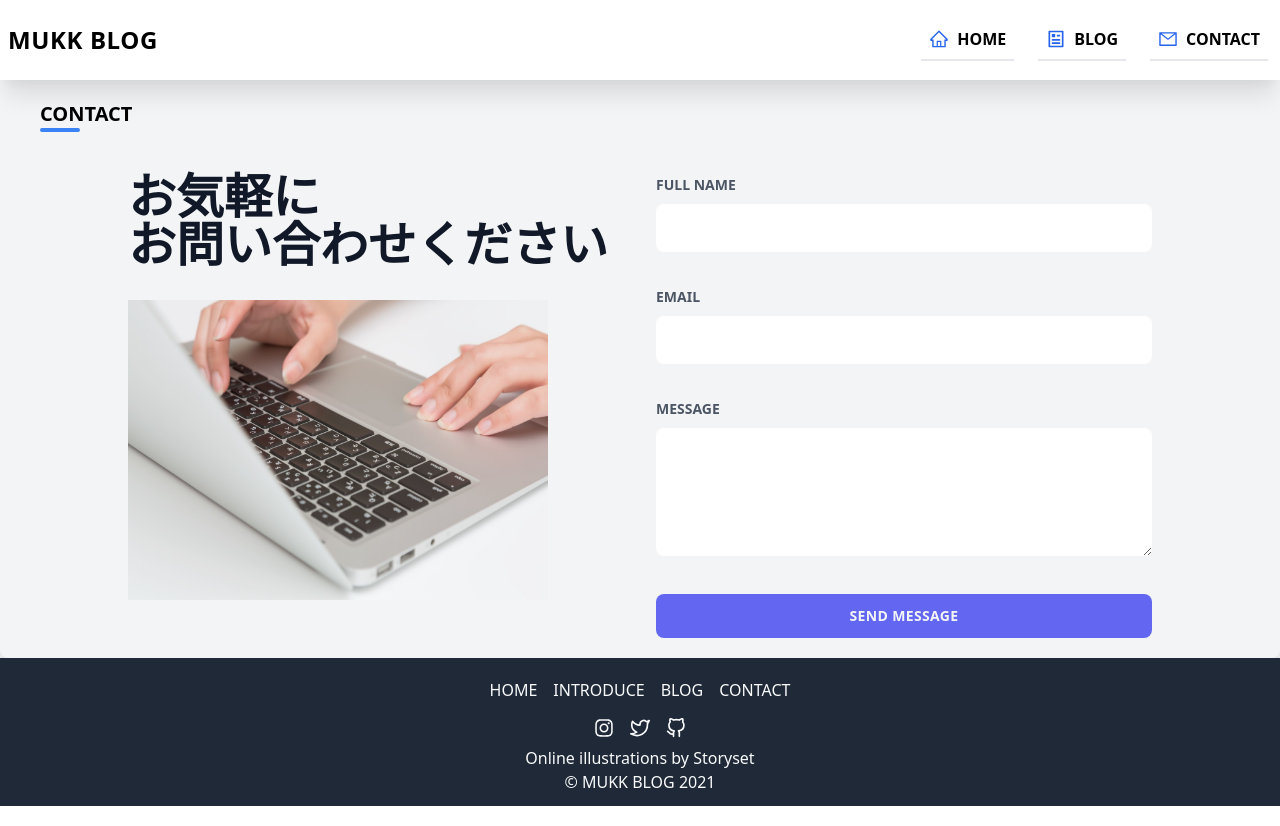
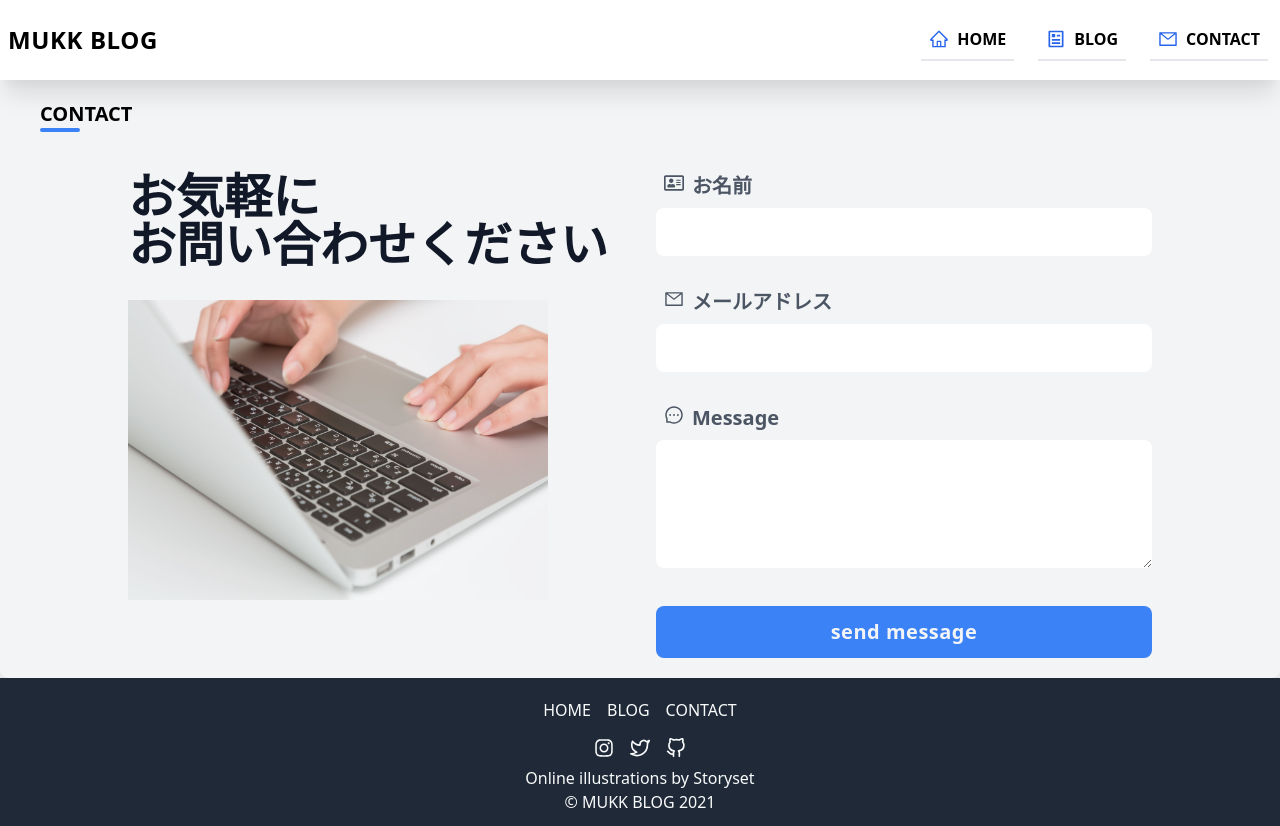
Before and after one commit to knm22mukk/next-mysite, a Next.js app: page /contact in a window 1280 px wide. Built offline with nearby package versions, Linux system fonts and the light colour scheme.

Commit message:
アイコンの変更、404ページの変更

```diff
--- a/components/layouts/footer.js
+++ b/components/layouts/footer.js
@@ -10,9 +10,6 @@ export default function Footer() {
           <ul className="flex mx-auto text-gray-50 text-center">
             <Link href="/" passHref>
               <li className="p-2 hover:underline cursor-pointer"><a>HOME</a></li>
-            </Link>
-            <Link href="/introduce" passHref>
-              <li className="p-2 hover:underline cursor-pointer"><a>INTRODUCE</a></li>
             </Link>
             <Link href="/blog" passHref>
               <li className="p-2 hover:underline cursor-pointer"><a>BLOG</a></li>
--- a/pages/404.js
+++ b/pages/404.js
@@ -1,30 +1,27 @@
-import Link from 'next/link'
+import Link from 'next/link';
+import Image from 'next/image';
 
 export default function Custom404() {
   return (
     <>
-      <div className="bg-gradient-to-r from-purple-300 to-blue-200">
-        <div className="w-9/12 m-auto py-16 min-h-screen flex items-center justify-center">
-          <div className="bg-white shadow overflow-hidden sm:rounded-lg pb-8 px-10">
-            <div className="border-t border-gray-200 text-center pt-8">
-              <h1 className="text-9xl font-bold text-purple-400">404</h1>
-              <h1 className="text-6xl font-medium py-8">おっと！<br />ページがありません！</h1>
-              <p className="text-2xl pb-8 px-12 font-medium">探しているページが存在しません。<br />移動または削除された可能性があります。</p>
-              <Link href="/">
-                <a>
-                  <button className="bg-gradient-to-r from-purple-400 to-blue-500 hover:from-pink-500 hover:to-orange-500 text-white font-semibold px-6 py-3 rounded-md mr-6">
-                    HOME
-                  </button>
-                </a>
+      <div className="container mx-auto h-screen flex items-center px-10">
+        <div className="container flex flex-col md:flex-row items-center justify-center px-5 text-gray-700">
+          <div className="max-w-md">
+            <div className="text-5xl font-dark font-bold pb-3">
+              404
+            </div>
+              <p className="text-2xl md:text-3xl font-light leading-normal">
+                ページが見つかりませんでした。
+              </p>
+              <p className="mb-8">
+                The page you are looking for does not exist. It might have been moved or deleted.
+              </p>
+              <Link href='/' passHref>
+                <button className="px-4 inline py-2 text-sm font-medium leading-5 shadow text-white transition-colors duration-150 border border-transparent rounded-lg focus:outline-none focus:shadow-outline-blue bg-blue-600 active:bg-blue-600 hover:bg-blue-700"><a>ホームに戻る</a></button>
               </Link>
-              <Link href="/contact">
-                <a>
-                  <button className="bg-gradient-to-r from-red-400 to-red-500 hover:from-red-500 hover:to-red-500 text-white font-semibold px-6 py-3 rounded-md">
-                    CONTACT
-                  </button>
-                </a>
-              </Link>
-            </div>
+          </div>
+          <div className="max-w-lg">
+            <Image src="/images/404.svg" width={400} height={400} alt="404" />
           </div>
         </div>
       </div>
--- a/pages/contact.js
+++ b/pages/contact.js
@@ -1,5 +1,7 @@
 import Layout from "../components/layouts/templete";
 import Image from "next/image"
+import { FaRegAddressCard } from 'react-icons/fa'
+import { AiOutlineMail, AiOutlineMessage } from 'react-icons/ai'
 
 export default function Contact() {
   return (
@@ -25,19 +27,19 @@ export default function Contact() {
         >
           <div className="">
             <div>
-              <span className="uppercase text-sm text-gray-600 font-bold">Full Name</span>
+              <p className="text-xl text-gray-600 font-bold"><span className="inline-flex px-2"><FaRegAddressCard /></span>お名前</p>
               <input className="w-full text-gray-900 mt-2 p-3 rounded-lg focus:outline-none focus:shadow-outline" type="text" name="name" id="name" placeholder="" required />
             </div>
             <div className="mt-8">
-              <span className="uppercase text-sm text-gray-600 font-bold">Email</span>
+              <p className="text-xl text-gray-600 font-bold"><span className="inline-flex px-2"><AiOutlineMail /></span>メールアドレス</p>
               <input className="w-full text-gray-900 mt-2 p-3 rounded-lg focus:outline-none focus:shadow-outline" type="text" name="email" id="email" placeholder="" required />
             </div>
             <div className="mt-8">
-              <span className="uppercase text-sm text-gray-600 font-bold">Message</span>
+              <p className="text-xl text-gray-600 font-bold"><span className="inline-flex px-2"><AiOutlineMessage /></span>Message</p>
               <textarea className="w-full h-32 text-gray-900 mt-2 p-3 rounded-lg focus:outline-none focus:shadow-outline" type="text" placeholder="" />
             </div>
             <div className="mt-8">
-              <button className="uppercase text-sm font-bold tracking-wide bg-indigo-500 text-gray-100 p-3 rounded-lg w-full focus:outline-none focus:shadow-outline">
+              <button className="text-xl font-bold tracking-wide bg-blue-500 text-gray-100 p-3 rounded-lg w-full focus:outline-none focus:shadow-outline">
                 send message
               </button>
             </div>
```
Also changed, not shown: public/images/404.svg (added). Lines whose indentation alone changed are shown as unchanged.
